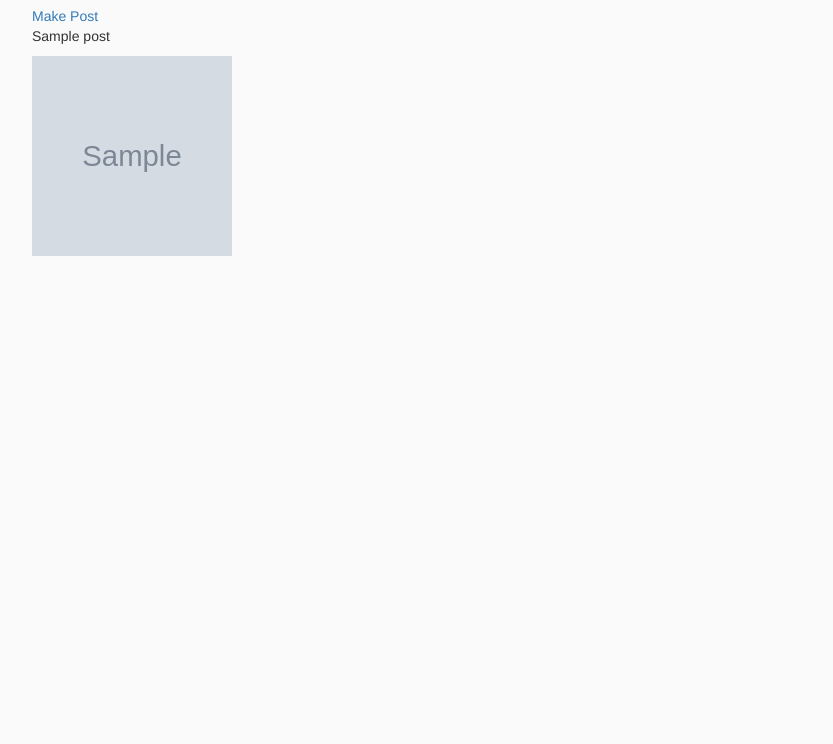
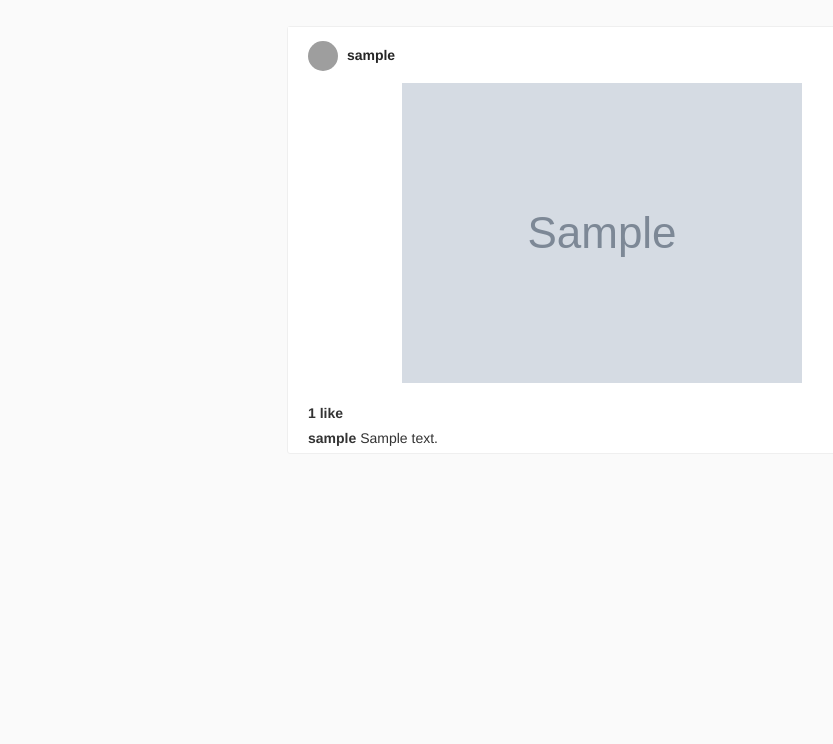
Before and after one commit to yibeibaoke/JZInstagram, a Django app: template templates/index.html in a window 1280 px wide. Shown: the part 51-795 px from the top of the page, without its empty margins (38-871 px from the left). Run offline with Django 3.2, Linux system fonts and the light colour scheme; the template is opened without the code that fills it: most values are stand-ins (such as "Sample title", 1, 10 or a date in 2020); grey boxes marked "Sample" are stand-in pictures; some libraries are stand-ins or nearby versions; grey boxes are pictures that could not be loaded.

Commit message:
Add comments and likes

```diff
--- a/Insta/admin.py
+++ b/Insta/admin.py
@@ -1,8 +1,10 @@
 from django.contrib import admin
 
-from Insta.models import Post, InstaUser
+from Insta.models import InstaUser, Post, Comment, Like
 
 # Register your models here.
 
 admin.site.register(Post)
 admin.site.register(InstaUser)
+admin.site.register(Comment)
+admin.site.register(Like)
--- a/templates/index.html
+++ b/templates/index.html
@@ -2,19 +2,44 @@
 
 {% block content %}
 
-<div>
-    <a href="{% url 'make_post' %}">Make Post </a>
-</div>
-
-<div>
-
+<div class="cards-listing">
     {% for post in object_list %}
-        <p>{{post.title}}</p>
-        <a href="{% url 'post_detail' post.pk %}">
-            <img src="{{ post.image }}" width=200 height=200>
-        </a>
+        <div class="row">
+            <div class="card view-update {{ post.pk }}">
+                <div class="card__panel-head">
+                    <div class="poster__info">
+                        <a href="{% url 'home' %}" class="poster__name">
+                            {% if post.author.profile_pic %}
+                                <img class="poster__profilepic" src="{{ post.author.profile_pic }}">
+                            {% endif %}
+                            {{ post.author.username }}
+                        </a>
+                    </div>
+                </div>
+                <a href="{% url 'post_detail' post.pk %}">
+                    <img class="card__main-image" src="{{ post.image.url }}">
+                </a>
+                <div class="card__panel-body">
+                    <div class="likes">
+                        {% if post.get_like_count %}
+                            {{ post.get_like_count }} like{% if post.get_like_count > 1 %}s{% endif %}
+                        {% endif %}
+                    </div>
+                    <ul class="comment-list">
+                        <a class="view-more"></a>
+                        {% for comment in post.comments.all %}
+                        <li class="comment-list__comment">
+                            <a href="{% url 'home'%}" class="user">
+                                {{ comment.user.username }}
+                            </a>
+                            <span class="comment">{{ comment.comment }}</span>
+                        </li>
+                        {% endfor %}
+                    </ul>
+                </div>
+            </div>
+        </div>
     {% endfor %}
-
 </div>
 
 
```
Also changed, not shown: Insta/models.py (+53 -6 lines), Insta/migrations/0003_auto_20190714_2258.py (added), db.sqlite3, static/images/posts/amare_tyPbFjC.jpg (added), static/images/posts/dota_lPKrV3E.jpg (added).
